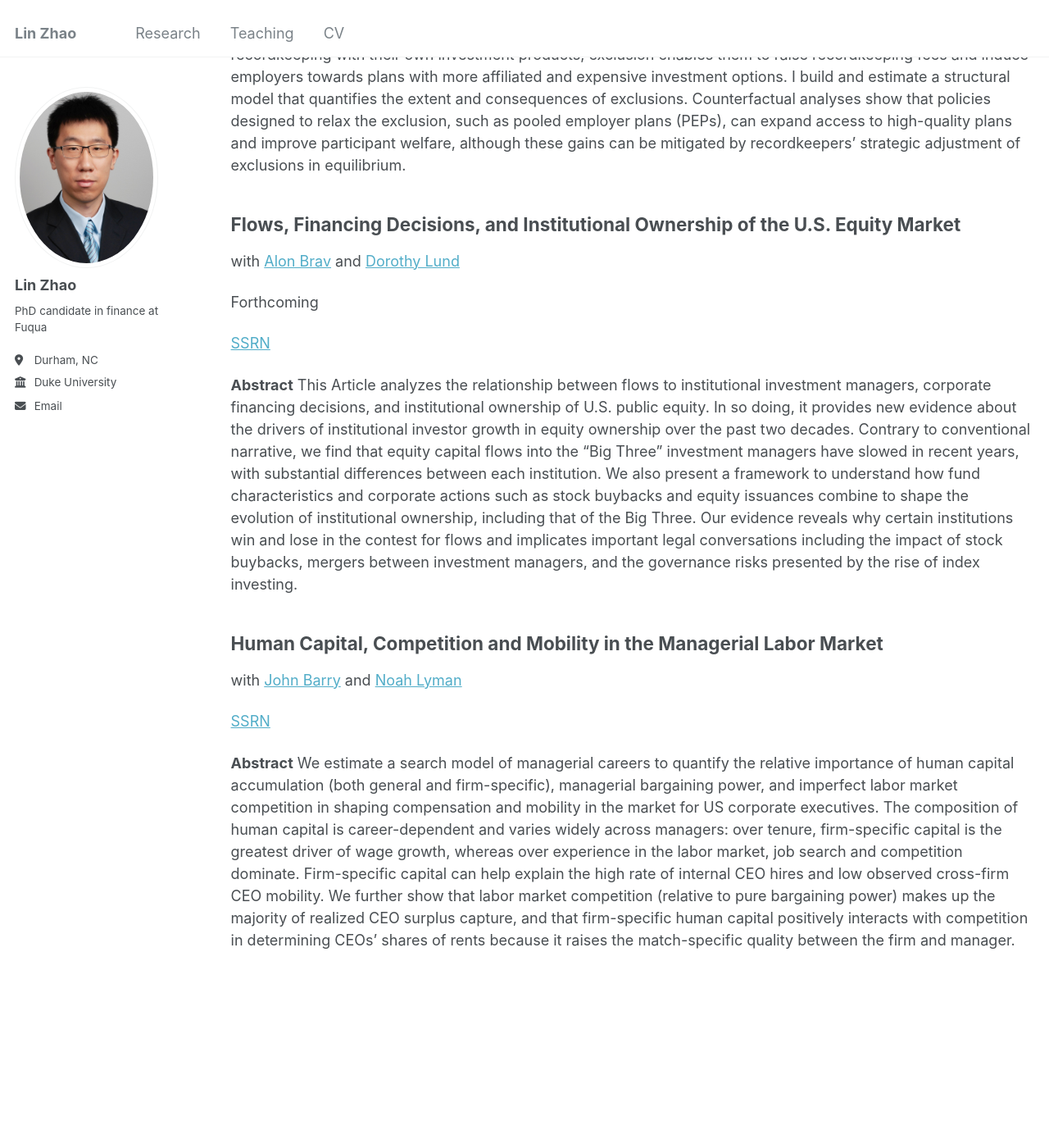
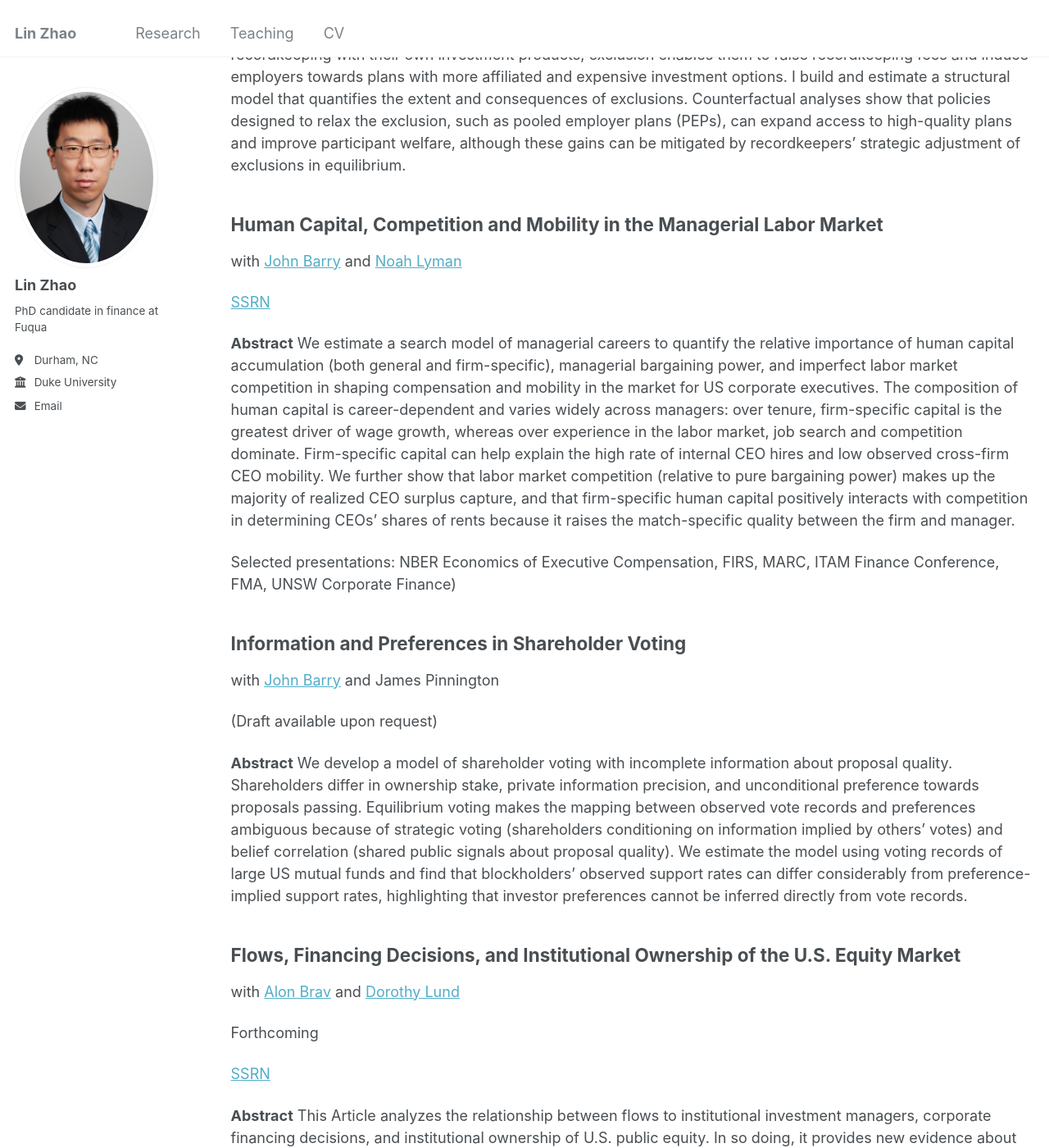
Before and after one commit to linzhao0351/linzhao0351.github.io, a Jekyll site: the page built from _pages/publications.md, in a window 1280 px wide and 1400 px high, scrolled down 451 px. Shown: the whole window at 82% size. Built offline with Jekyll 4.4.1, drawn with Linux system fonts in a browser that asks for light colours.

```diff
--- a/_pages/publications.md
+++ b/_pages/publications.md
@@ -19,6 +19,23 @@
 **Abstract** Employers work with recordkeepers to provide defined contribution plans for their employees. Yet access to high-quality plans remains unequal, particularly for employees at small firms. I show that this disparity is driven by a supply-side friction: recordkeepers exercise their market power by strategically excluding small employers through minimum revenue thresholds. Because most major recordkeepers are vertically integrated and bundle recordkeeping with their own investment products, exclusion enables them to raise recordkeeping fees and induce employers towards plans with more affiliated and expensive investment options. I build and estimate a structural model that quantifies the extent and consequences of exclusions. Counterfactual analyses show that policies designed to relax the exclusion, such as pooled employer plans (PEPs), can expand access to high-quality plans and improve participant welfare, although these gains can be mitigated by recordkeepers' strategic adjustment of exclusions in equilibrium.
 
 
+## Human Capital, Competition and Mobility in the Managerial Labor Market
+with [John Barry](https://johnwbarry.info/) and [Noah Lyman](https://www.noahlyman.com/)
+
+[SSRN](https://papers.ssrn.com/sol3/papers.cfm?abstract_id=5267762)
+
+**Abstract**  We estimate a search model of managerial careers to quantify the relative importance of human capital accumulation (both general and firm-specific), managerial bargaining power, and imperfect labor market competition in shaping compensation and mobility in the market for US corporate executives. The composition of human capital is career-dependent and varies widely across managers:  over tenure, firm-specific capital is the greatest driver of wage growth, whereas over experience in the labor market, job search and competition dominate. Firm-specific capital can help explain the high rate of internal CEO hires and low observed cross-firm CEO mobility. We further show that labor market competition (relative to pure bargaining power) makes up the majority of realized CEO surplus capture, and that firm-specific human capital positively interacts with competition in determining CEOs' shares of rents because it raises the match-specific quality between the firm and manager.
+
+Selected presentations: NBER Economics of Executive Compensation, FIRS, MARC, ITAM Finance Conference, FMA, UNSW Corporate Finance)
+
+## Information and Preferences in Shareholder Voting
+with [John Barry](https://johnwbarry.info/) and James Pinnington
+
+(Draft available upon request)
+
+**Abstract** We develop a model of shareholder voting with incomplete information about proposal quality. Shareholders differ in ownership stake, private information precision, and unconditional preference towards proposals passing. Equilibrium voting makes the mapping between observed vote records and preferences ambiguous because of strategic voting (shareholders conditioning on information implied by others’ votes) and belief correlation (shared public signals about proposal quality). We estimate the model using voting records of large US mutual funds and find that blockholders' observed support rates can differ considerably from preference-implied support rates, highlighting that investor preferences cannot be inferred directly from vote records.
+
+
 ## Flows, Financing Decisions, and Institutional Ownership of the U.S. Equity Market
 with [Alon Brav](https://www.fuqua.duke.edu/faculty/alon-brav) and [Dorothy Lund](https://www.law.columbia.edu/faculty/dorothy-s-lund)
 
```
Also changed, not shown: other parts of _pages/publications.md (+0 -5 lines).
